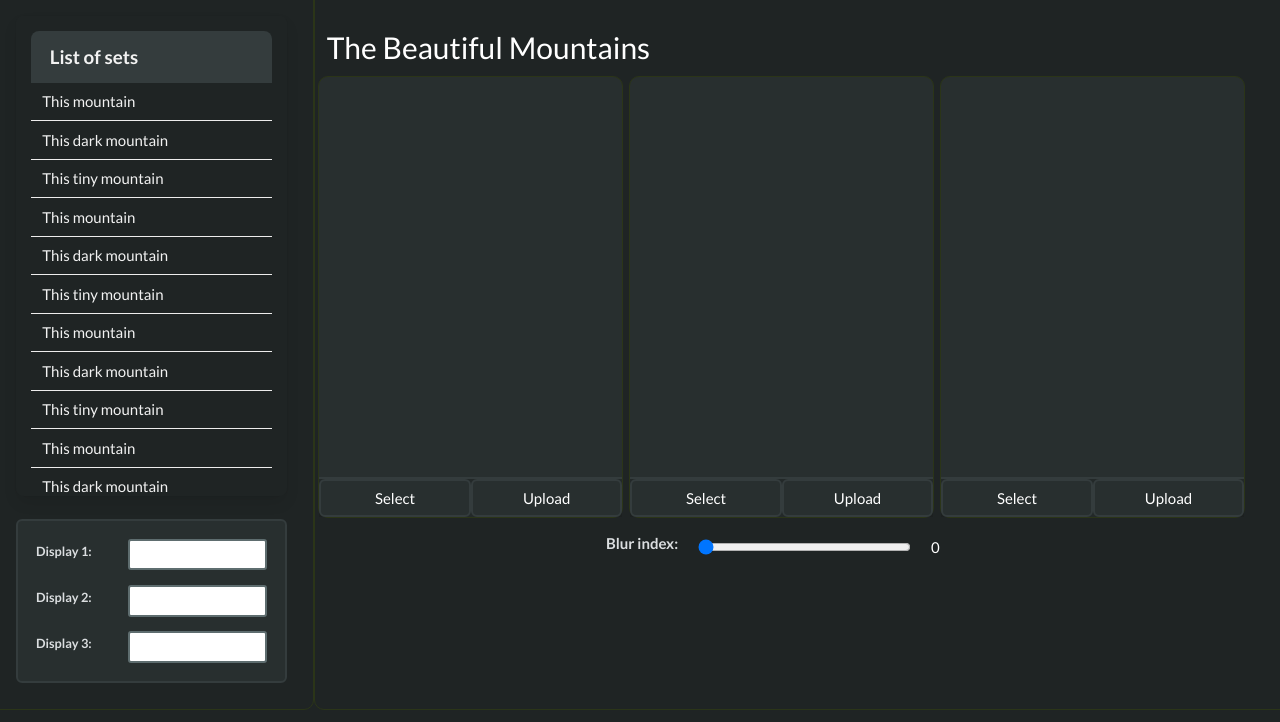
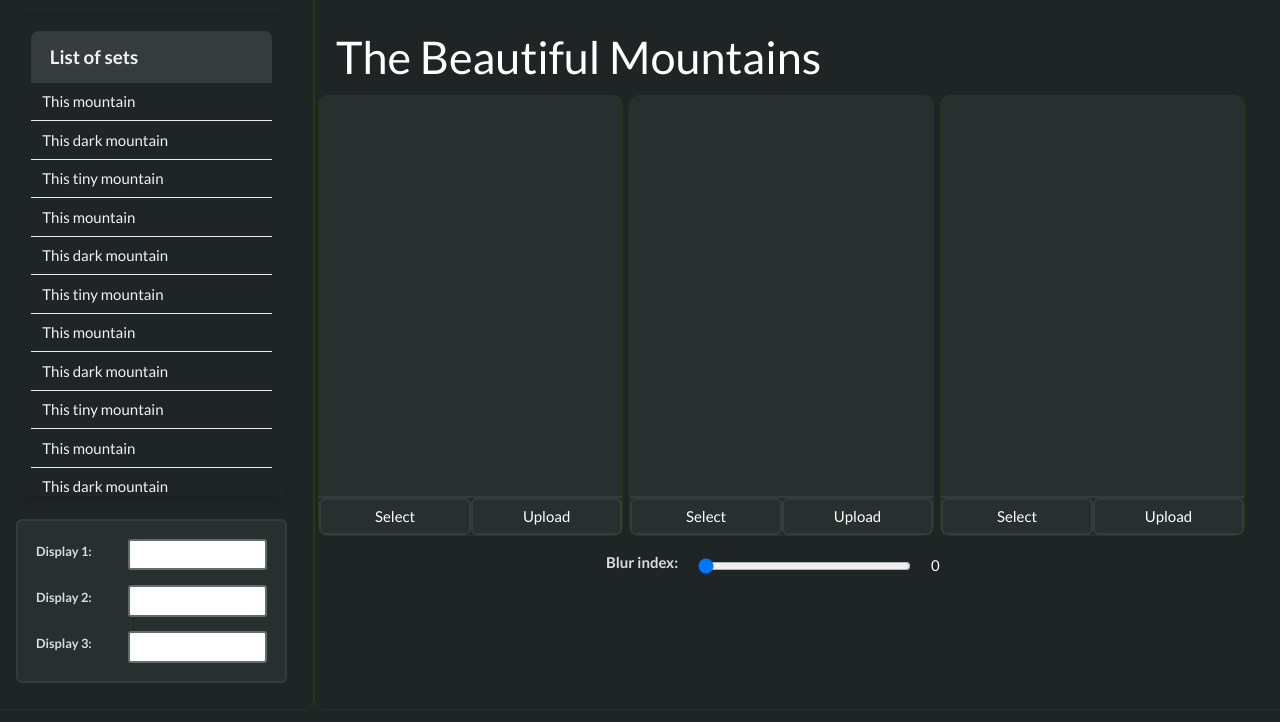
Before and after one commit to FrancoRosa/raspberry-vlc, a React (Create React App) app: page / in a window 1280 px wide. Shown: the top 722 px of the page. Built offline with nearby package versions, Linux system fonts and the light colour scheme.

Commit message:
Refactor title

```diff
--- a/src/App.js
+++ b/src/App.js
@@ -11,7 +11,7 @@ const App = () => {
         <EndPointConfig />
       </div>
       <div className="column">
-        <SetDetail />
+        <SetDetail setTitle="The Beautiful Mountains"/>
       </div>
     </div>
   );
--- a/src/SetBrowser.jsx
+++ b/src/SetBrowser.jsx
@@ -3,7 +3,7 @@ import SetCard from "./SetCard";
 const SetBrowser = () => {
   return (
     <nav className="panel">
-      <p className="panel-heading"> List of sets </p>
+      <p className="panel-heading"> List of sets</p>
       <SetCard title="This mountain" />
       <SetCard title="This dark mountain" />
       <SetCard title="This tiny mountain" />
@@ -16,9 +16,16 @@ const SetBrowser = () => {
       <SetCard title="This mountain" />
       <SetCard title="This dark mountain" />
       <SetCard title="This tiny mountain" />
-      <SetCard title="This mountain" />
-      <SetCard title="This dark mountain" />
       <SetCard title="This tiny mountain" />
+      <a className="panel-block">
+        <span class="icon-text">
+          <span class="icon">
+            <i class="fas fa-plus"></i>
+          </span>
+          <span>Add new set</span>
+        </span>
+      </a>
+
     </nav>
   );
 };
--- a/src/SetDetail.jsx
+++ b/src/SetDetail.jsx
@@ -1,10 +1,13 @@
+import { useState } from "react";
 import BlurSelector from "./BlurSelector";
 import VideoSelector from "./VideoSelector";
 
-const SetDetail = () => {
+const SetDetail = ({ setTitle }) => {
+  const [header, setHeader] = useState(setTitle)
+
   return (
     <div className="details">
-      <h1 className='title'>The Beautiful Mountains</h1>
+      <input type="text" value={header} className="title title-input" onChange={e => setHeader(e.target.value)}/>
       <div className="columns">
         <VideoSelector />
         <VideoSelector />
--- a/src/index.css
+++ b/src/index.css
@@ -68,3 +68,13 @@ body::-webkit-scrollbar {
 .slider {
   width: 100%;
 }
+
+.title-input {
+  border-style: none;
+  outline: none;
+  background-color: transparent;
+  font-size: 3rem;
+  text-align: center;
+  color: white;
+  max-width: 80%;
+}
```
